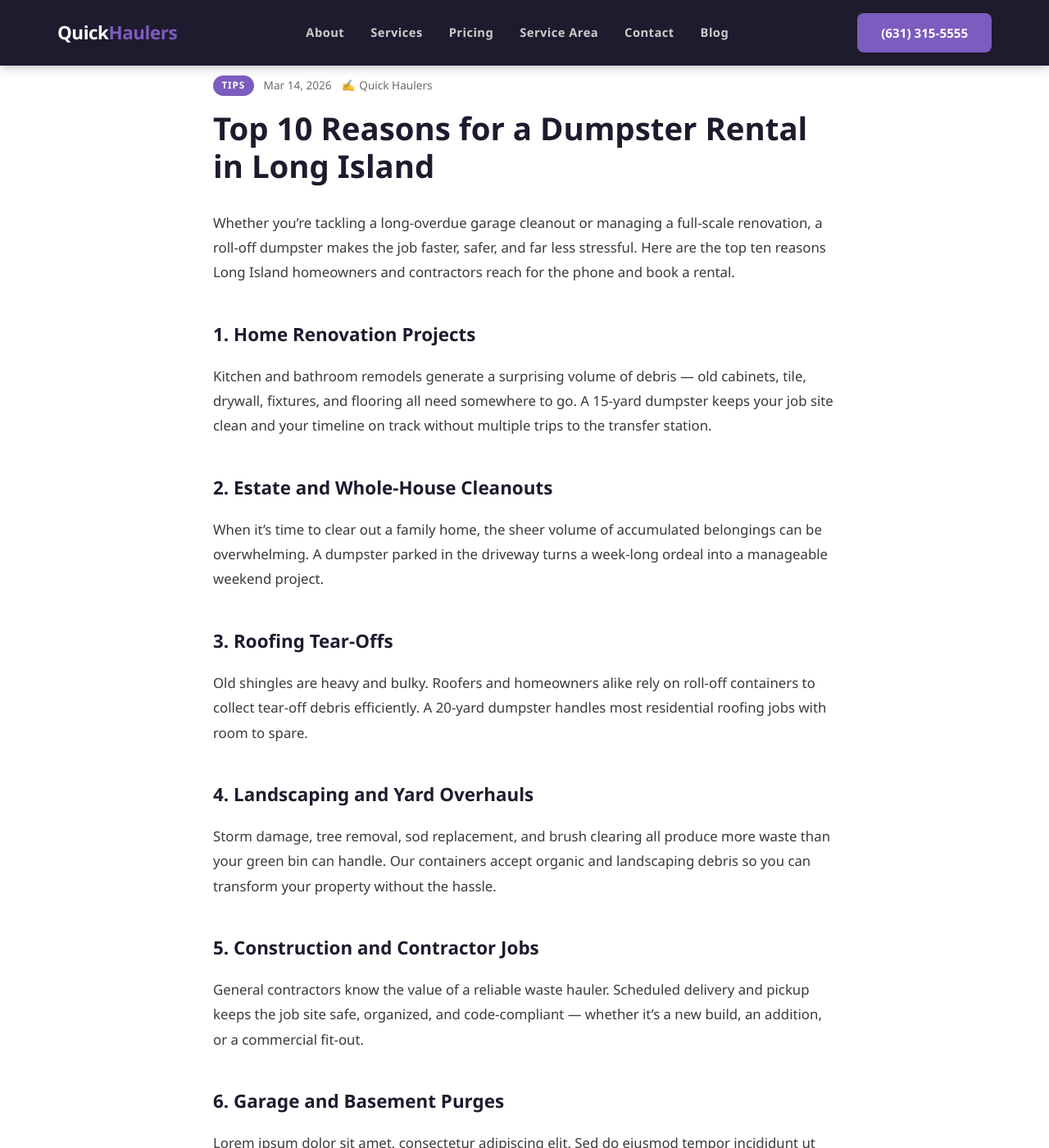
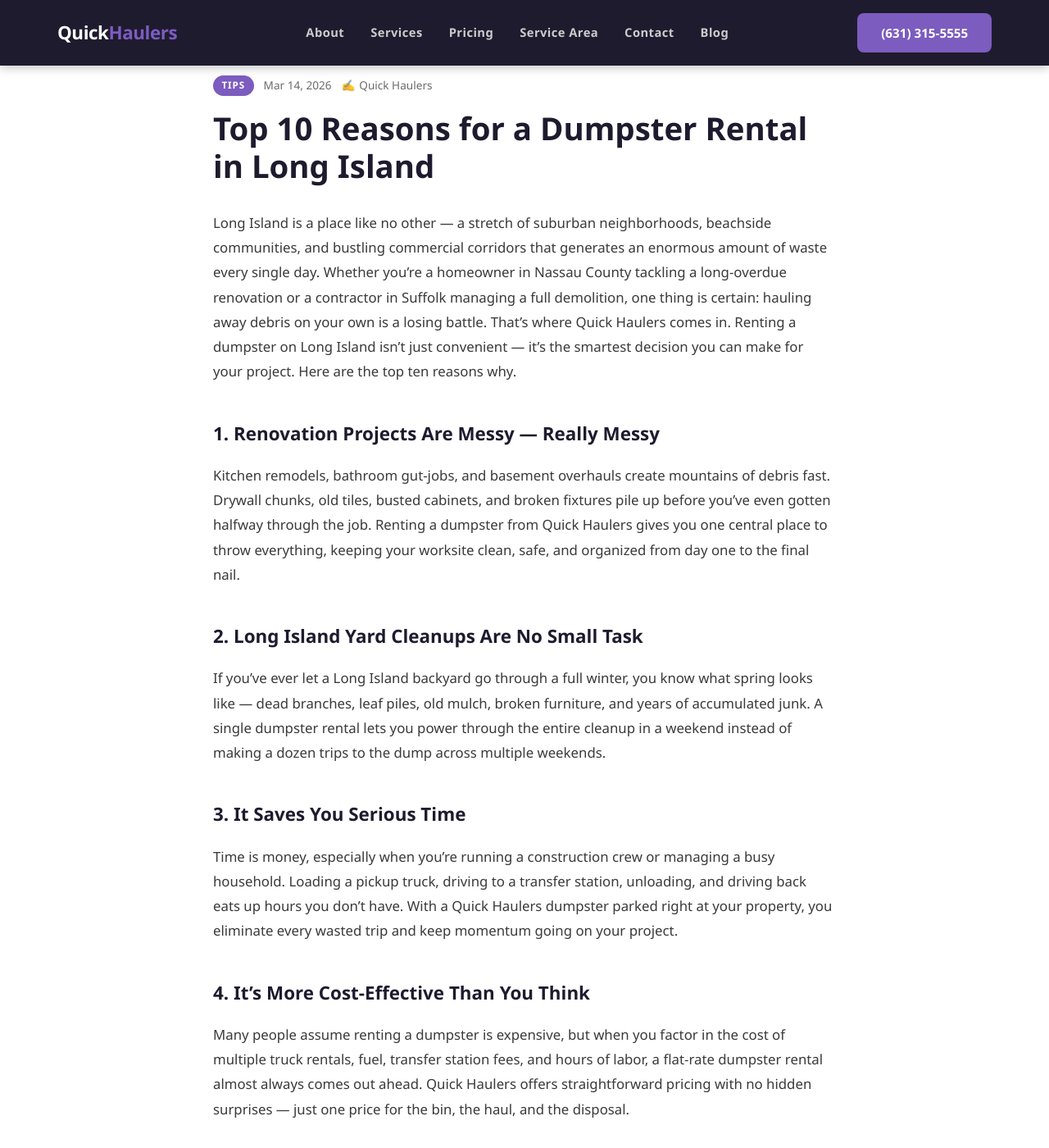
Before and after one commit to JimmyFlame77/Quick-Haulers, a Jekyll site: the page built from _posts/2026-03-14-top-ten-dumpster-rental-long-island.md, in a window 1280 px wide and 1400 px high, scrolled down 508 px. Shown: the whole window at 82% size. Built offline with Jekyll 4.4.1, drawn with Linux system fonts in a browser that asks for light colours; some of the changed text lies outside the part shown.

Commit message:
Update blog post: Top 10 Reasons for a Dumpster Rental in Long Island

```diff
--- a/_posts/2026-03-14-top-ten-dumpster-rental-long-island.md
+++ b/_posts/2026-03-14-top-ten-dumpster-rental-long-island.md
@@ -6,47 +6,48 @@
 author: "Quick Haulers"
 image: "/assets/images/blog/placeholder.webp"
 excerpt: "From home renovations to storm cleanups, here are the top ten reasons Long Island homeowners and contractors book a dumpster rental."
-description: "Top 10 reasons to rent a dumpster on Long Island — home renovations, estate cleanouts, landscaping, roofing, and more. Quick Haulers delivers same-day across the East End."
+description: "Top 10 reasons for a dumpster rental on Long Island — home renovations, estate cleanouts, landscaping, roofing, and more."
 ---
+Long Island is a place like no other — a stretch of suburban neighborhoods, beachside communities, and bustling commercial corridors that generates an enormous amount of waste every single day. Whether you're a homeowner in Nassau County tackling a long-overdue renovation or a contractor in Suffolk managing a full demolition, one thing is certain: hauling away debris on your own is a losing battle. That's where Quick Haulers comes in. Renting a dumpster on Long Island isn't just convenient — it's the smartest decision you can make for your project. Here are the top ten reasons why.
 
-Whether you're tackling a long-overdue garage cleanout or managing a full-scale renovation, a roll-off dumpster makes the job faster, safer, and far less stressful. Here are the top ten reasons Long Island homeowners and contractors reach for the phone and book a rental.
+## 1\. Renovation Projects Are Messy — Really Messy
 
-## 1. Home Renovation Projects
+Kitchen remodels, bathroom gut-jobs, and basement overhauls create mountains of debris fast. Drywall chunks, old tiles, busted cabinets, and broken fixtures pile up before you've even gotten halfway through the job. Renting a dumpster from Quick Haulers gives you one central place to throw everything, keeping your worksite clean, safe, and organized from day one to the final nail.
 
-Kitchen and bathroom remodels generate a surprising volume of debris — old cabinets, tile, drywall, fixtures, and flooring all need somewhere to go. A 15-yard dumpster keeps your job site clean and your timeline on track without multiple trips to the transfer station.
+## 2\. Long Island Yard Cleanups Are No Small Task
 
-## 2. Estate and Whole-House Cleanouts
+If you've ever let a Long Island backyard go through a full winter, you know what spring looks like — dead branches, leaf piles, old mulch, broken furniture, and years of accumulated junk. A single dumpster rental lets you power through the entire cleanup in a weekend instead of making a dozen trips to the dump across multiple weekends.
 
-When it's time to clear out a family home, the sheer volume of accumulated belongings can be overwhelming. A dumpster parked in the driveway turns a week-long ordeal into a manageable weekend project.
+## 3\. It Saves You Serious Time
 
-## 3. Roofing Tear-Offs
+Time is money, especially when you're running a construction crew or managing a busy household. Loading a pickup truck, driving to a transfer station, unloading, and driving back eats up hours you don't have. With a Quick Haulers dumpster parked right at your property, you eliminate every wasted trip and keep momentum going on your project.
 
-Old shingles are heavy and bulky. Roofers and homeowners alike rely on roll-off containers to collect tear-off debris efficiently. A 20-yard dumpster handles most residential roofing jobs with room to spare.
+## 4\. It's More Cost-Effective Than You Think
 
-## 4. Landscaping and Yard Overhauls
+Many people assume renting a dumpster is expensive, but when you factor in the cost of multiple truck rentals, fuel, transfer station fees, and hours of labor, a flat-rate dumpster rental almost always comes out ahead. Quick Haulers offers straightforward pricing with no hidden surprises — just one price for the bin, the haul, and the disposal.
 
-Storm damage, tree removal, sod replacement, and brush clearing all produce more waste than your green bin can handle. Our containers accept organic and landscaping debris so you can transform your property without the hassle.
+## 5\. Estate Cleanouts Require Heavy-Duty Help
 
-## 5. Construction and Contractor Jobs
+Long Island has a large population of aging homeowners, and estate cleanouts are a reality many families face. Decades of belongings — furniture, appliances, old electronics, boxes of clothing — can fill a home to the brim. A dumpster rental makes this emotionally and physically exhausting process manageable, letting families focus on what matters instead of logistical headaches.
 
-General contractors know the value of a reliable waste hauler. Scheduled delivery and pickup keeps the job site safe, organized, and code-compliant — whether it's a new build, an addition, or a commercial fit-out.
+## 6\. Long Island Contractors Need Reliable Partners
 
-## 6. Garage and Basement Purges
+For contractors working across Nassau and Suffolk counties, waste management is a constant operational challenge. Building codes and municipal regulations on Long Island are strict, and improperly disposed debris can result in fines. Quick Haulers understands the local landscape and ensures your waste is handled compliantly and efficiently, so your job site stays in good standing.
 
-Lorem ipsum dolor sit amet, consectetur adipiscing elit. Sed do eiusmod tempor incididunt ut labore et dolore magna aliqua. Ut enim ad minim veniam, quis nostrud exercitation ullamco laboris nisi ut aliquip ex ea commodo consequat. Duis aute irure dolor in reprehenderit in voluptate.
+## 7\. Storm Damage Cleanup Can't Wait
 
-## 7. Moving and Downsizing
+Long Island gets hit hard by nor'easters, tropical storms, and the occasional hurricane remnant. When storm damage strikes, speed matters. Fallen trees, damaged siding, water-logged materials, and debris from destroyed structures need to come down fast. Quick Haulers can get a dumpster to your property quickly so you can begin recovery without delay.
 
-Velit esse cillum dolore eu fugiat nulla pariatur. Excepteur sint occaecat cupidatat non proident, sunt in culpa qui officia deserunt mollit anim id est laborum. Sed ut perspiciatis unde omnis iste natus error sit voluptatem accusantium doloremque laudantium.
+## 8\. Moving Is the Perfect Time to Declutter
 
-## 8. Concrete and Heavy Debris Removal
+Whether you're moving off Long Island or just between towns, a move is the perfect moment to shed everything you no longer need. Instead of packing up junk just to unpack it somewhere new, rent a dumpster and make a clean break. You'll arrive at your new place lighter and more organized than ever.
 
-Totam rem aperiam, eaque ipsa quae ab illo inventore veritatis et quasi architecto beatae vitae dicta sunt explicabo. Nemo enim ipsam voluptatem quia voluptas sit aspernatur aut odit aut fugit, sed quia consequuntur magni dolores.
+## 9\. Commercial Cleanouts and Business Renovations
 
-## 9. Commercial Property Cleanups
+Restaurants, retail shops, and offices across Long Island regularly undergo renovations, rebranding, or full shutdowns. Commercial-scale debris — shelving units, display cases, flooring, equipment — requires serious disposal capacity. Quick Haulers provides dumpsters sized for commercial jobs, so business owners can complete their transitions without disrupting operations or creating liability.
 
-Eos qui ratione voluptatem sequi nesciunt. Neque porro quisquam est, qui dolorem ipsum quia dolor sit amet, consectetur, adipisci velit. At vero eos et accusamus et iusto odio dignissimos ducimus qui blanditiis praesentium voluptatum.
+## 10\. It's Simply the Right Tool for the Job
 
-## 10. Storm Damage and Emergency Cleanup
+At the end of the day, the right tool makes every job easier. A dumpster isn't a luxury — it's a practical, professional solution for anyone managing significant waste on Long Island. From Montauk to the Queens border, Quick Haulers serves the full length of the island with dependable service, fair pricing, and a commitment to making your project run as smoothly as possible.
 
-Deleniti atque corrupti quos dolores et quas molestias excepturi sint occaecati cupiditate non provident, similique sunt in culpa qui officia deserunt mollitia animi. When severe weather hits Long Island, Quick Haulers is ready with same-day delivery to help you get your property back to normal fast.
+When the job demands it, Quick Haulers delivers. Give us a call and get your dumpster delivered as soon as tomorrow.
```
